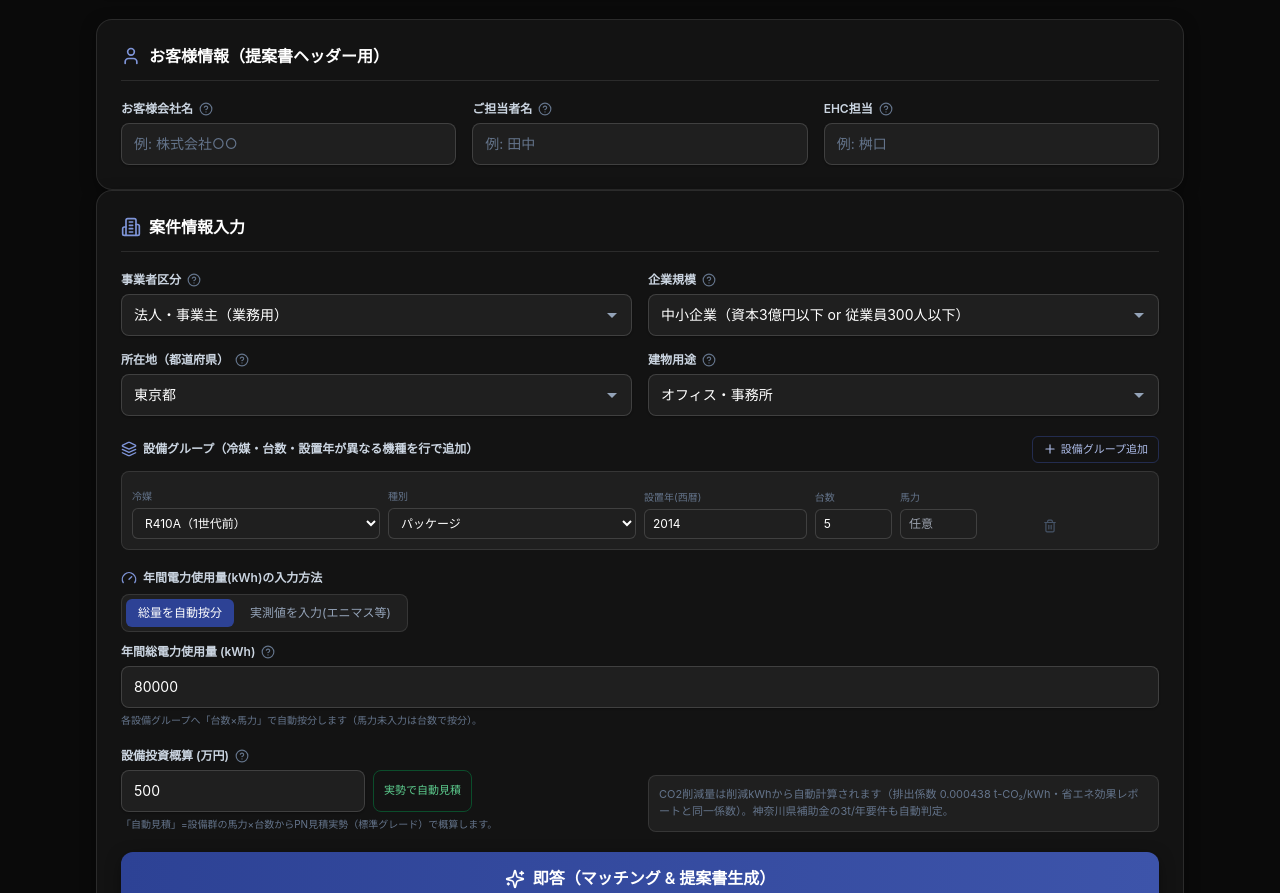
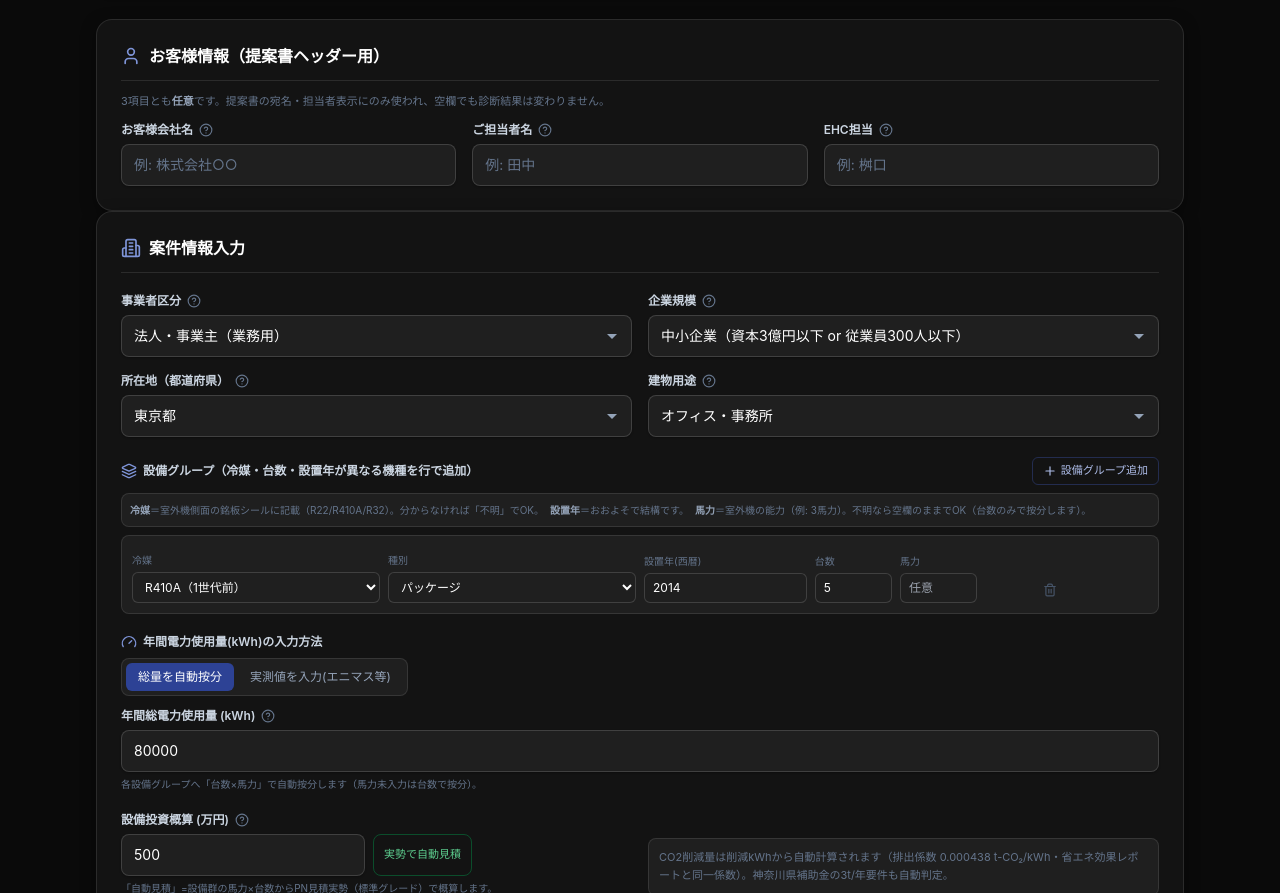
Before and after one commit to Shinichi-Morozumi/ehc-subsidy-app, a Next.js app: page / in a window 1280 px wide. Shown: the part 1200-2093 px from the top of the page. Built offline with nearby package versions, Linux system fonts and the light colour scheme.

Commit message:
docs(UI): 入力欄の素人向け説明を補強（EHC担当は空欄OK・冷媒/設置年/馬力の調べ方・お客様情報は任意）

```diff
--- a/components/SubsidyMatcher.tsx
+++ b/components/SubsidyMatcher.tsx
@@ -45,9 +45,9 @@ const decodeInput = (s: string): MatchInput | null => {
 };
 
 const HELP = {
-  customerCompany: "提案書のヘッダーに表示されるお客様の会社名（例: 株式会社○○）",
-  customerContact: "提案書ヘッダーに表示されるご担当者様のお名前（任意）",
-  ehcStaff: "提案書のフッターに表示されるEHC担当者名（桝口、伊藤など）",
+  customerCompany: "提案書のヘッダーに表示されるお客様の会社名（例: 株式会社○○）。空欄のままでも診断・提案書作成はできます。",
+  customerContact: "提案書ヘッダーに表示されるご担当者様のお名前。未定・不明の場合は空欄のままでOKです。",
+  ehcStaff: "提案書のフッターに表示されるEHC側の担当者名（例: 桝口、伊藤）。担当者が決まっていない場合は空欄のままでOKです。",
   bizType: "EHCソリューションズは業務用（法人・事業主）専用です。個人・家庭用の空調は対象外となります。",
   size: "中小企業 = 資本金3億円以下 もしくは 従業員300人以下。多くの補助金で中小企業が優遇されます。",
   pref: "都道府県別補助金（神奈川県・大阪府・東京都等）の適用判定に使用します。",
@@ -199,6 +199,9 @@ export function SubsidyMatcher() {
       <div className="no-print">
       <Card>
         <CardTitle icon={<User className="w-5 h-5" />}>お客様情報（提案書ヘッダー用）</CardTitle>
+        <p className="text-[11px] text-slate-500 -mt-2 mb-3">
+          3項目とも<strong className="text-slate-400">任意</strong>です。提案書の宛名・担当者表示にのみ使われ、空欄でも診断結果は変わりません。
+        </p>
         <div className="grid grid-cols-1 md:grid-cols-3 gap-4">
           <Field label="お客様会社名" help={HELP.customerCompany}>
             <Input
@@ -269,6 +272,11 @@ export function SubsidyMatcher() {
             <button onClick={addGroup} type="button" className="text-[11px] px-2.5 py-1 rounded-md border border-cobalt-500/40 text-cobalt-200 hover:bg-cobalt-600/15 flex items-center gap-1">
               <Plus className="w-3.5 h-3.5" /> 設備グループ追加
             </button>
+          </div>
+          <div className="text-[10px] text-slate-500 bg-white/5 border border-white/10 rounded-lg p-2 mb-2 leading-relaxed">
+            <strong className="text-slate-400">冷媒</strong>＝室外機側面の銘板シールに記載（R22/R410A/R32）。分からなければ「不明」でOK。
+            <strong className="text-slate-400 ml-1.5">設置年</strong>＝おおよそで結構です。
+            <strong className="text-slate-400 ml-1.5">馬力</strong>＝室外機の能力（例: 3馬力）。不明なら空欄のままでOK（台数のみで按分します）。
           </div>
           <div className="space-y-2">
             {input.equipGroups.map((g) => (
```
